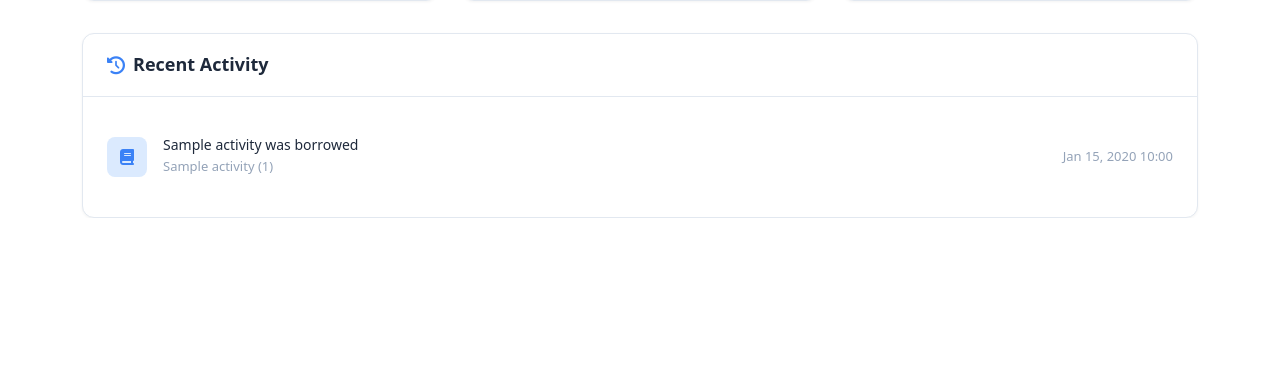
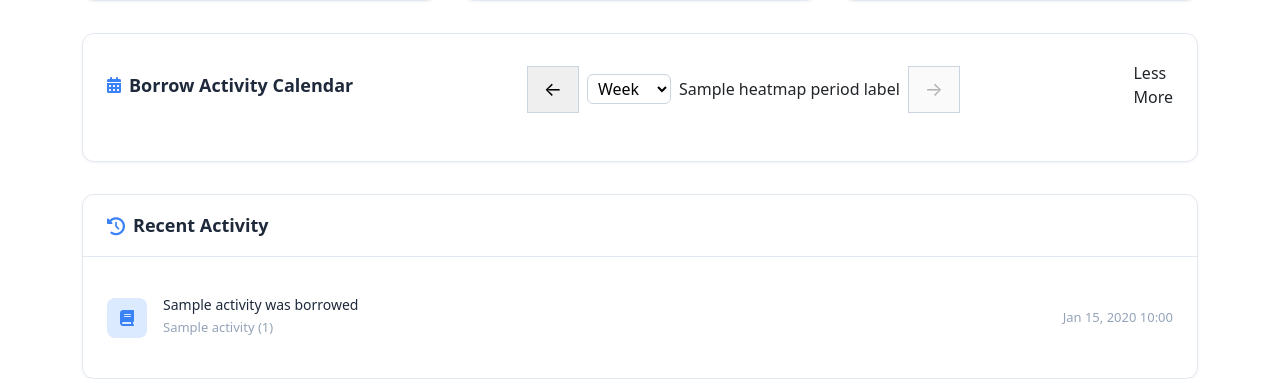
Before and after one commit to bright4Pres/etala-new, a Django app: template lims_portal/lims_app/templates/analytics.html in a window 1280 px wide. Shown: the part 1966-2345 px from the top of the page. Before the commit the page ends 2184 px from the top, so only its background shows below. Run offline with Django 3.2, Linux system fonts and the light colour scheme; the template is opened without the code that fills it: most values are stand-ins (such as "Sample title", 1, 10 or a date in 2020); some libraries are stand-ins or nearby versions.

Commit message:
heatmap bro

```diff
--- a/lims_portal/lims_app/static/Scripts/js/statistics.js
+++ b/lims_portal/lims_app/static/Scripts/js/statistics.js
@@ -250,7 +250,7 @@
                     }
                 }
             }
-        });
+            });
     }
 
     // ========== BOOKS BY LANGUAGE CHART (New Doughnut Chart) ==========
@@ -316,7 +316,7 @@
                     }
                 }
             }
-        });
+            });
     }
 
     // ========== REFRESH BUTTON FUNCTIONALITY ==========
@@ -341,6 +341,14 @@
         periodSelect.addEventListener('change', function() {
             const selectedPeriod = this.value;
             window.location.href = '?period=' + selectedPeriod;
+        });
+    }
+
+    // ========== HEATMAP RANGE SELECT AUTO-SUBMIT ==========
+    const heatmapRangeSelect = document.getElementById('heatmap-range-select');
+    if (heatmapRangeSelect) {
+        heatmapRangeSelect.addEventListener('change', function() {
+            this.form.submit();
         });
     }
 
@@ -385,6 +393,119 @@
         el.style.width = pct + '%';
     });
 
+    // ========== CALENDAR HEATMAP RENDERER ==========
+    (function renderCalendarHeatmap() {
+        const heatmap = metrics.heatmapData || null;
+        const container = document.getElementById('calendar-heatmap');
+        if (!heatmap || !container || !Array.isArray(heatmap) || heatmap.length === 0) return;
+
+        // Prepare chronological array (views.py already reverses to oldest->newest)
+        const data = heatmap.slice(); // { date: 'YYYY-MM-DD', count: N }
+        const firstDate = new Date(data[0].date + 'T00:00:00');
+        const startDow = firstDate.getDay(); // 0 (Sun) - 6 (Sat)
+
+        const days = data.length;
+        const weeks = Math.ceil((startDow + days) / 7);
+
+        // Responsive cell size: bigger if fewer days, smaller if more days
+        let cellSize = 14;
+        if (days <= 14) cellSize = 32;
+        else if (days <= 31) cellSize = 22;
+        else if (days <= 62) cellSize = 16;
+        else if (days <= 366) cellSize = 20;
+
+        // Center the grid horizontally if not full weeks
+        let gridJustify = 'center';
+        if (weeks * 7 - days - startDow > 0) gridJustify = 'center';
+
+        // compute max for scaling
+        const maxCount = data.reduce((m, d) => Math.max(m, d.count || 0), 0);
+
+        // color palette: 5 levels (0..4)
+        const colors = ['#ebedf0', '#c6e48b', '#7bc96f', '#239a3b', '#196127'];
+
+        // helper: compute level 0..4
+        function getLevel(count) {
+            if (!count || maxCount === 0) return 0;
+            const ratio = count / maxCount;
+            if (ratio <= 0.2) return 1;
+            if (ratio <= 0.4) return 2;
+            if (ratio <= 0.7) return 3;
+            return 4;
+        }
+
+        // clear and setup container grid
+        container.innerHTML = '';
+        container.style.display = 'grid';
+        container.style.gridTemplateRows = `repeat(7, ${cellSize}px)`;
+        container.style.gridTemplateColumns = `repeat(${weeks}, ${cellSize}px)`;
+        container.style.gap = `${Math.max(2, Math.round(cellSize / 7))}px`;
+        container.style.alignItems = 'center';
+        container.style.justifyItems = 'center';
+        container.style.justifyContent = gridJustify;
+        container.style.padding = '12px 0';
+
+        // build day cells into grid by week/weekday
+        // globalIndex = week*7 + weekday - startDow
+        for (let w = 0; w < weeks; w++) {
+            for (let d = 0; d < 7; d++) {
+                const globalIndex = w * 7 + d - startDow;
+                const cell = document.createElement('div');
+                cell.className = 'heatday';
+                cell.style.width = `${cellSize}px`;
+                cell.style.height = `${cellSize}px`;
+                cell.style.borderRadius = `${Math.round(cellSize/4)}px`;
+                cell.style.boxSizing = 'border-box';
+                cell.style.background = colors[0];
+                cell.style.cursor = 'default';
+                cell.style.transition = 'transform 120ms ease';
+
+                if (globalIndex >= 0 && globalIndex < days) {
+                    const item = data[globalIndex];
+                    const cnt = item.count || 0;
+                    const lvl = getLevel(cnt);
+                    cell.style.background = colors[lvl];
+                    cell.title = `${item.date}: ${cnt} borrows`;
+                    cell.setAttribute('data-count', cnt);
+                    cell.setAttribute('data-date', item.date);
+                    // hover effect
+                    cell.addEventListener('mouseenter', () => { cell.style.transform = 'scale(1.15)'; });
+                    cell.addEventListener('mouseleave', () => { cell.style.transform = 'scale(1)'; });
+                } else {
+                    // empty day (out of range)
+                    cell.title = '';
+                    cell.setAttribute('aria-hidden', 'true');
+                    cell.style.opacity = '0.3';
+                }
+
+                container.appendChild(cell);
+            }
+        }
+
+        // synchronize legend boxes in template (if present)
+        const legendBoxes = document.querySelectorAll('.heatmap-legend-box');
+        if (legendBoxes && legendBoxes.length >= 5) {
+            for (let i = 0; i < 5 && i < legendBoxes.length; i++) {
+                legendBoxes[i].style.background = colors[i];
+                legendBoxes[i].style.width = `${Math.max(18, cellSize)}px`;
+                legendBoxes[i].style.height = `${Math.max(12, Math.round(cellSize * 0.7))}px`;
+                legendBoxes[i].style.borderRadius = `${Math.round(cellSize/4)}px`;
+                legendBoxes[i].style.display = 'inline-block';
+            }
+        }
+
+        // optional: add small responsive caption showing date range and max count
+        const caption = document.createElement('div');
+        caption.style.fontSize = '12px';
+        caption.style.color = '#6b7280';
+        caption.style.marginTop = '8px';
+        const startLabel = data[0].date;
+        const endLabel = data[data.length - 1].date;
+        caption.textContent = `Showing ${startLabel} → ${endLabel} — max ${maxCount} borrows/day`;
+        // append below container
+        container.parentNode.appendChild(caption);
+    })();
+
     console.log('📊 Analytics Dashboard Loaded Successfully');
     console.log('📈 Metrics:', metrics);
 });
--- a/lims_portal/lims_app/templates/analytics.html
+++ b/lims_portal/lims_app/templates/analytics.html
@@ -74,7 +74,7 @@
                         <div class="kpi-value">{{ total_accounts|default:0 }}</div>
                         <div class="kpi-trend trend-up">
                             <i class="fas fa-arrow-up"></i>
-                            <span>+{{ period_new_accounts|default:0 }} {{ period_label|lower }}</span>
+                            <span>+{{ period_new_accounts|default:0 }}</span>
                         </div>
                     </div>
                     <div class="kpi-icon">
@@ -307,6 +307,38 @@
             </div>
         </div>
 
+        <!-- Calendar Heatmap -->
+        <div class="chart-card heatmap-card" style="margin-bottom: 2em;">
+            <div class="chart-header">
+                <h3><i class="fas fa-calendar-alt"></i> Borrow Activity Calendar</h3>
+                <div class="heatmap-controls" style="display: flex; align-items: center; gap: 1em; margin-top: 0.5em;">
+                    <form id="heatmap-range-form" method="get" style="display: flex; align-items: center; gap: 0.5em;">
+                        <input type="hidden" name="period" value="{{ request.GET.period|default_if_none:'' }}">
+                        <button type="submit" name="heatmap_offset" value="{{ heatmap_prev_offset }}" class="heatmap-nav-btn" title="Previous" style="font-size:1.2em;">&#8592;</button>
+                        <select name="heatmap_range" id="heatmap-range-select" style="padding: 2px 6px;">
+                            <option value="week" {% if heatmap_range == 'week' %}selected{% endif %}>Week</option>
+                            <option value="month" {% if heatmap_range == 'month' %}selected{% endif %}>Month</option>
+                            <option value="year" {% if heatmap_range == 'year' %}selected{% endif %}>Year</option>
+                        </select>
+                        <span style="font-weight: 500;">{{ heatmap_period_label }}</span>
+                        <button type="submit" name="heatmap_offset" value="{{ heatmap_next_offset }}" class="heatmap-nav-btn" title="Next" style="font-size:1.2em;" {% if not heatmap_can_go_next %}disabled{% endif %}>&#8594;</button>
+                    </form>
+                </div>
+                <div class="heatmap-legend">
+                    <span class="heatmap-legend-label">Less</span>
+                    <div class="heatmap-legend-scale">
+                        <div class="heatmap-legend-box heatmap-level-0"></div>
+                        <div class="heatmap-legend-box heatmap-level-1"></div>
+                        <div class="heatmap-legend-box heatmap-level-2"></div>
+                        <div class="heatmap-legend-box heatmap-level-3"></div>
+                        <div class="heatmap-legend-box heatmap-level-4"></div>
+                    </div>
+                    <span class="heatmap-legend-label">More</span>
+                </div>
+            </div>
+            <div id="calendar-heatmap" class="calendar-heatmap-container"></div>
+        </div>
+
         <!-- Overdue Books Alert -->
         {% if overdue_books > 0 %}
         <div class="chart-card chart-card-danger">
```
Also changed, not shown: lims_portal/lims_app/views.py (+69 -0 lines).
